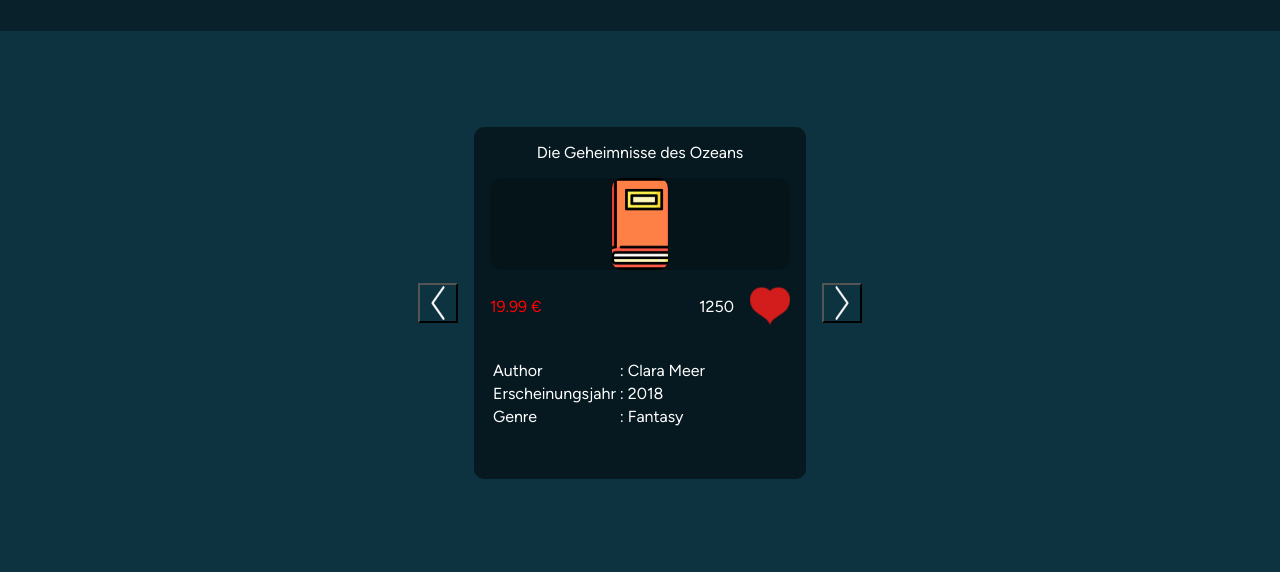
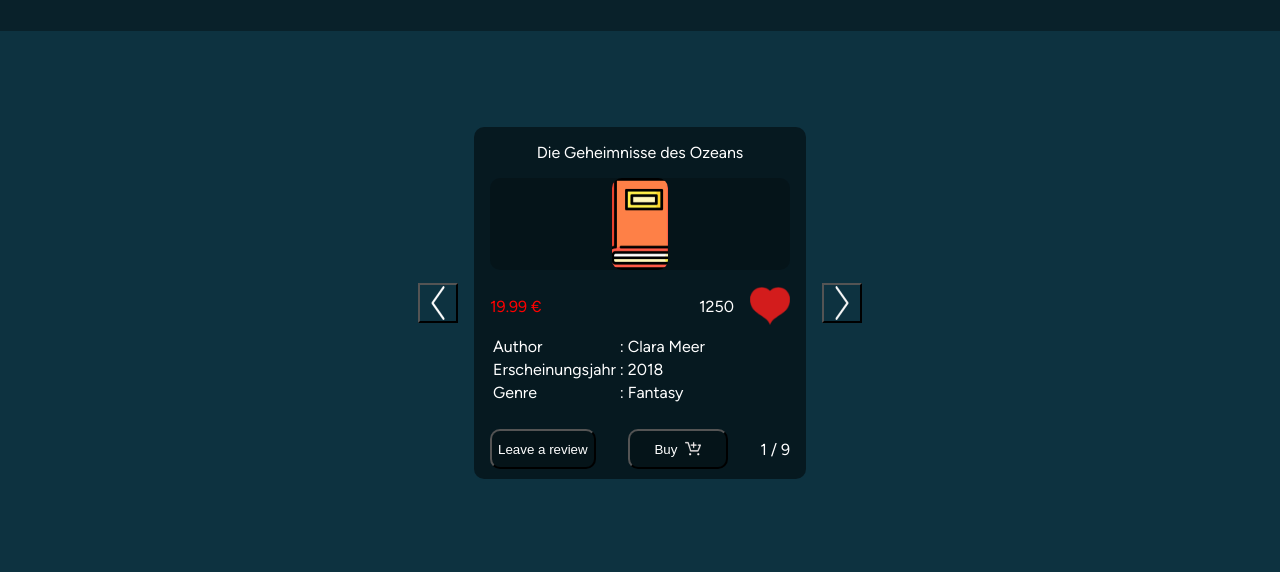
Before and after one commit to Arnesto-maker/Projekt-102_Bookstore_2025-04-19, a plain HTML site: page index.html in a window 1280 px wide. Shown: the part 97-669 px from the top of the page. Drawn offline with Linux system fonts and the light colour scheme.

Commit message:
commited at 2025-04-20 @21:54

```diff
--- a/index.html
+++ b/index.html
@@ -71,6 +71,17 @@
                                  </tr>
                                 </table>
                             </div>
+                            <div class="storeCardFooterToolbar">
+                                <button id="storeCardReviewButton">Leave a review</button>
+                                <button id="storeCardBuyButton">
+                                    Buy
+                                    <img src="img/add-to-cart-3046.png" alt="buy" id="storeCardBuyButtonImg">
+                                </button>
+                                <div id="storeCardSequence">
+
+                                    <!-- hier wird gerendert -->
+                                </div>
+                            </div>
                         </div>
                     </div>
 
--- a/script/script.js
+++ b/script/script.js
@@ -5,6 +5,7 @@ let price = document.getElementById("storeCardPrice");
 let genre = document.getElementById("storeCardGenre");
 let publishedYear = document.getElementById("storeCardErscheinungsjahr");
 let likeButton = document.getElementById("storeCardRatingImg");
+let storeCardSequence = document.getElementById("storeCardSequence");
 
 
 
@@ -22,6 +23,7 @@ function renderBook() {
     } else {
         likeButton.src = "img/heart-3510.png";
     }
+    storeCardSequence.textContent = getSequence();
 }
 
 function nextBook() {
--- a/script/template.js
+++ b/script/template.js
@@ -20,3 +20,6 @@ function getGenre() {
 function getLiked() {
     return `${books[index].liked}`;
 }
+function getSequence() {
+    return `${index + 1} / ${books.length}`;
+}
--- a/style/main.css
+++ b/style/main.css
@@ -88,5 +88,40 @@
 }
 
 #storeCardDescription{
-    margin-top: 24px;
+    margin-bottom: 16px;
 }
+.storeCardFooterToolbar{
+    display: flex;
+    flex-direction: row;
+    justify-content: space-between;
+    flex: 1;
+}
+#storeCardReviewButton{
+    background-color: rgba(0, 0, 0, 0.214);
+    border-radius: 10px;
+    color: white;
+    cursor: pointer;
+    width: fit-content;
+}
+#storeCardBuyButton{
+    background-color: rgba(0, 0, 0, 0.214);
+    border-radius: 10px;
+    color: white;
+    cursor: pointer;
+    width: 100px;
+    display: flex;
+    flex-direction: row;
+    justify-content: center;
+    align-items: center;
+    gap: 8px;
+}
+#storeCardBuyButtonImg{
+    width: 16px;
+    height: 16px;
+    object-fit: cover;
+}
+#storeCardSequence{
+    display: flex;
+    flex-direction: column;
+    justify-content: center;
+}
```
Also changed, not shown: img/add-to-cart-3046.png (added).
